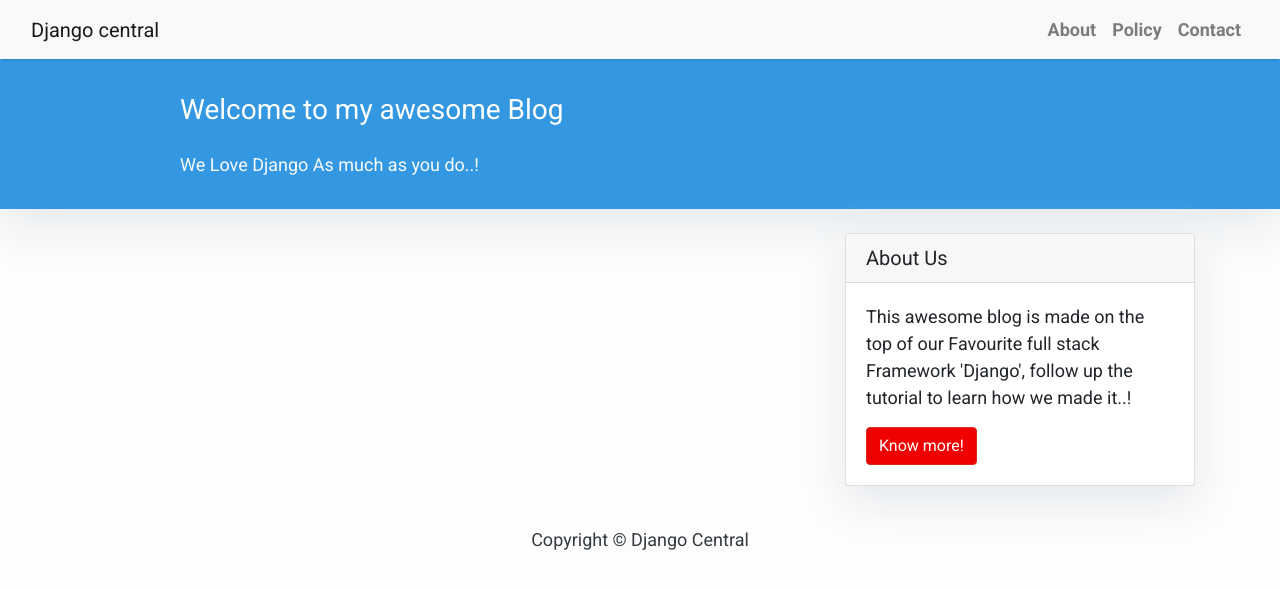
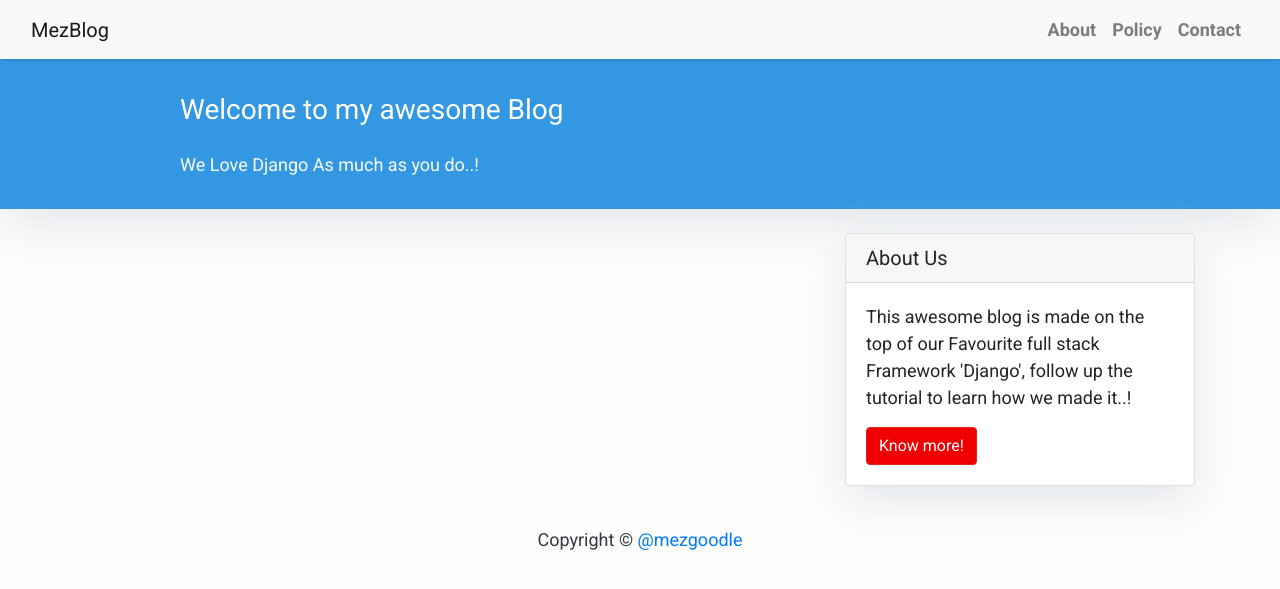
Before and after one commit to mezgoodle/MezBlog, a Django app: page / in a window 1280 px wide. Shown: the top 589 px of the page. Run offline with Django 3.2, Linux system fonts and the light colour scheme; data that the repository does not hold is empty; some libraries are stand-ins or nearby versions.

Commit message:
Update base.html

```diff
--- a/mysite/templates/blog/base.html
+++ b/mysite/templates/blog/base.html
@@ -15,7 +15,7 @@
         <!-- Navigation -->
         <nav class="navbar navbar-expand-lg navbar-light bg-light shadow" id="mainNav">
             <div class="container-fluid">
-                <a class="navbar-brand" href="{% url 'blog:home' %}">Django central</a>
+                <a class="navbar-brand" href="{% url 'blog:home' %}">MezBlog</a>
                 <button class="navbar-toggler navbar-toggler-right" type="button" data-toggle="collapse" data-target="#navbarResponsive"
                     aria-controls="navbarResponsive" aria-expanded="false" aria-label="Toggle navigation">
                     <span class="navbar-toggler-icon"></span>
@@ -40,7 +40,7 @@
         {% endblock content %}
         <!-- Footer -->
         <footer class="py-3 bg-grey">
-            <p class="m-0 text-dark text-center ">Copyright &copy; Django Central</p>
+            <p class="m-0 text-dark text-center ">Copyright &copy; <a href="https://github.com/mezgoodle">@mezgoodle</a></p>
         </footer>
     </body>
 </html>
```
